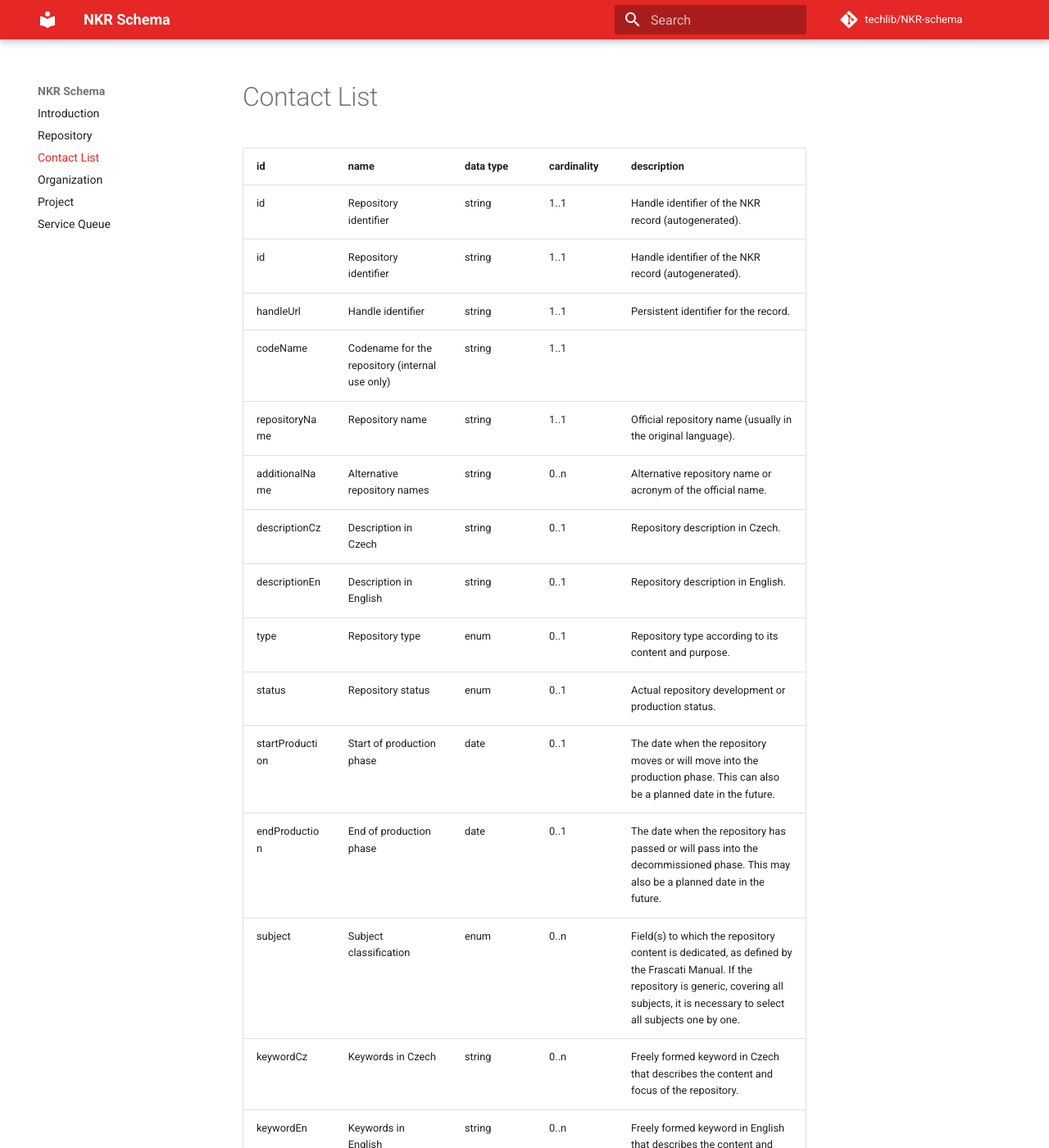
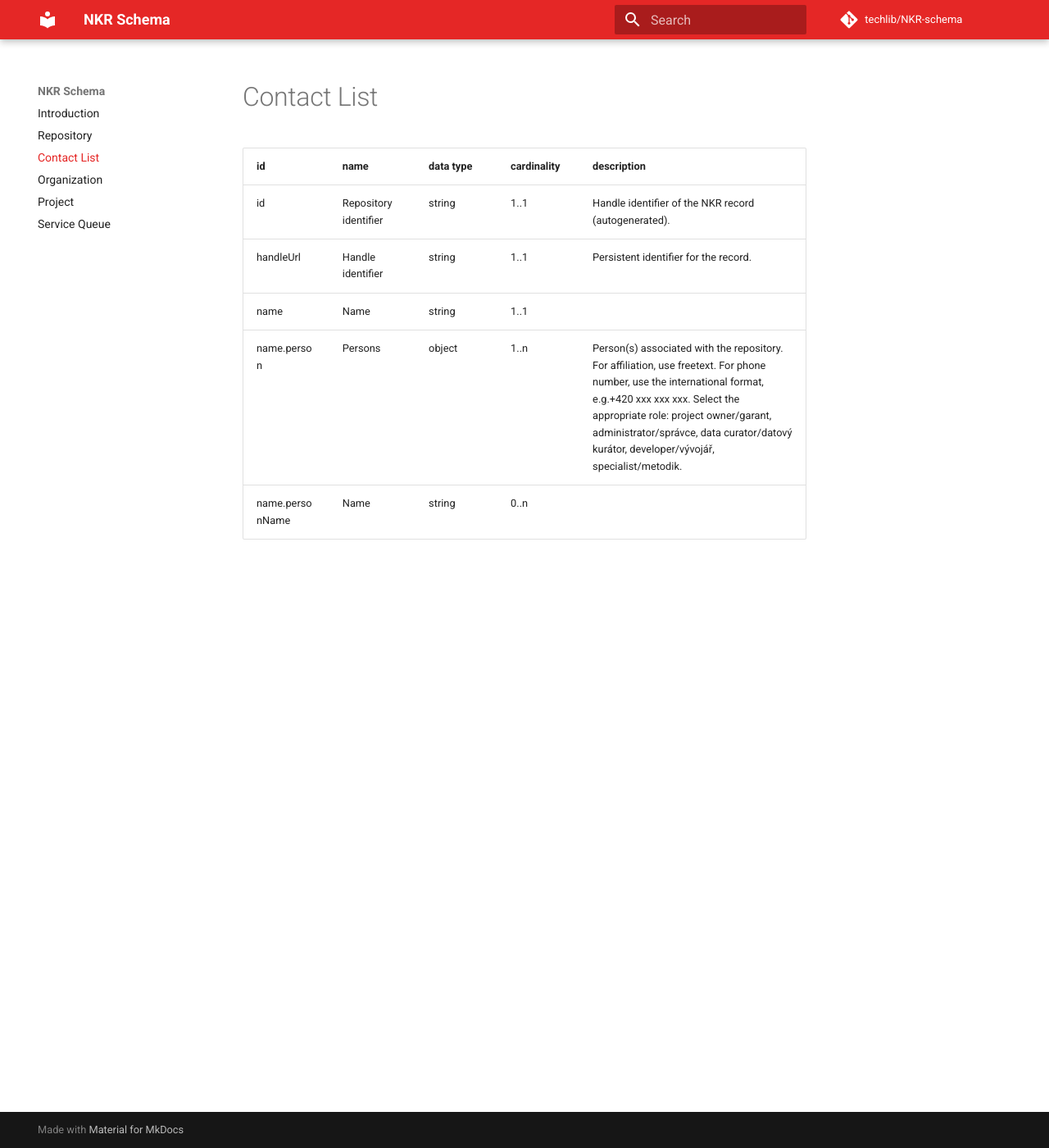
Before and after one commit to techlib/NKR-schema, an MkDocs documentation site: the page built from docs/contact-list.md, in a window 1280 px wide and 1400 px high. Shown: the whole window at 82% size. Built offline with MkDocs 1.6.1 and Material for MkDocs 9.7.7, drawn with Linux system fonts in a browser that asks for light colours; comment, search, counter and statistics services are not loaded; some of the changed text lies outside the part shown.

Commit message:
Update contact-list.md

```diff
--- a/docs/contact-list.md
+++ b/docs/contact-list.md
@@ -1,31 +1,7 @@
 id | name | data type | cardinality | description
 -- | -- | -- | -- | --
 id | Repository identifier | string | 1..1 | Handle identifier of the NKR record (autogenerated).
-id | Repository identifier | string | 1..1 | Handle identifier of the NKR record (autogenerated).
 handleUrl | Handle identifier | string | 1..1 | Persistent identifier for the record.
-codeName | Codename for the repository (internal use only) | string | 1..1 |
-repositoryName | Repository name | string | 1..1 | Official repository name (usually in the original language).
-additionalName | Alternative repository names | string | 0..n | Alternative repository name or acronym of the official name.
-descriptionCz | Description in Czech | string  | 0..1 | Repository description in Czech.
-descriptionEn | Description in English | string  | 0..1 | Repository description in English.
-type | Repository type | enum | 0..1 | Repository type according to its content and purpose.
-status | Repository status | enum | 0..1 | Actual repository development or production status.
-startProduction | Start of production phase | date | 0..1 | The date when the repository moves or will move into the production phase. This can also be a planned date in the future.
-endProduction | End of production phase | date | 0..1 | The date when the repository has passed or will pass into the decommissioned phase. This may also be a planned date in the future.
-subject | Subject classification | enum | 0..n | Field(s) to which the repository content is dedicated, as defined by the Frascati Manual. If the repository is generic, covering all subjects, it is necessary to select all subjects one by one.
-keywordCz | Keywords in Czech | string | 0..n | Freely formed keyword in Czech that describes the content and focus of the repository.
-keywordEn | Keywords in English | string | 0..n | Freely formed keyword in English that describes the content and focus of the repository.
-mainUrl | Main repository URL | uri | 0..1 | URL of the repository home page.
-mainContact | Main contact | email | 0..n | Contact for end-users (e.g. a generic email.).
-contactList | Contact list for the repository. Provide a link to an object of type ContactList. | string | 0..1 |
-organization | Organizations | object | 0..n | Organization(s) responsible for the repository management or specific part of the repository management (could be large research infrastructure or consortium). Provide a link to an object of type Organization.
-organization.organizationId | Organization | handle reference | 1..1 |
-organization.organizationRole | Role | enum | 1..1 |
-workingGroup | Relevant EOSC CZ working groups | enum | 0..n | EOSC CZ working groups relevant for the repository.
-workingGroup.Working Group | Working Group | enum | 1..1  |
-fundingProject | Funding projects | string | 0..n | Funding grants or projects. Provide a link to an object of type Project.
-fundingProject.Project | Project | handleReference | 1..1 |
-policy | Repository policies | object | 0..n | Repository policies.
-policy.policyUrl | Policy URL | uri | 1..1 |
-policy.policyType | Policy type | enum | 1..1 |
-license | Supported licenses | enum | 0..n | Licenses supported by the repository.
+name | Name | string | 1..1 |
+name.person | Persons | object | 1..n | Person(s) associated with the repository. For affiliation, use freetext. For phone number, use the international format, e.g.+420 xxx xxx xxx. Select the appropriate role: project owner/garant, administrator/správce, data curator/datový kurátor, developer/vývojář, specialist/metodik.
+name.personName | Name | string | 0..n |
```
